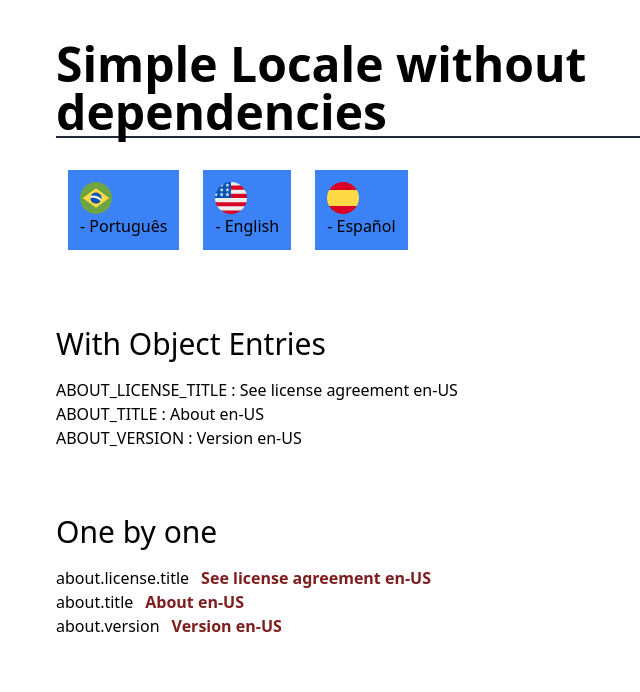
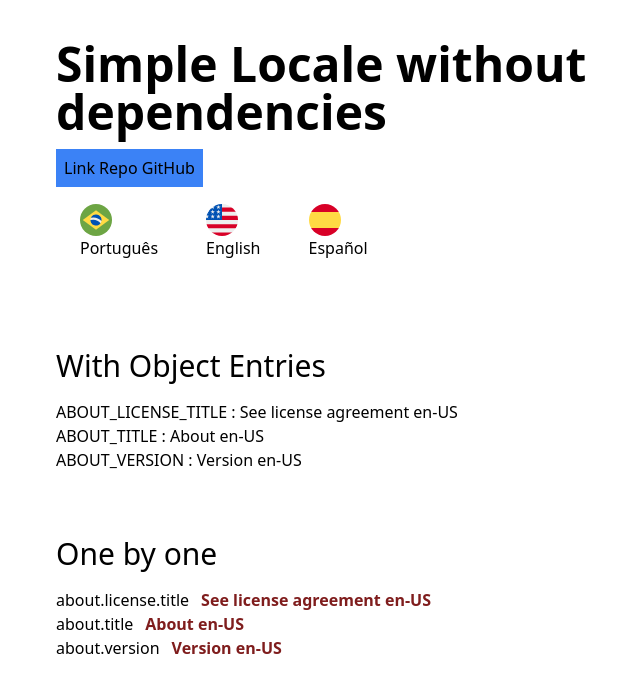
Before and after one commit to scalarerp/simple_intl, a React (Vite) app: page / in a window 1280 px wide. Shown: the top 692 px of the page, without its empty margins (200-840 px from the left). Built offline with nearby package versions, Linux system fonts and the light colour scheme.

Commit message:
link to github

```diff
--- a/src/App.tsx
+++ b/src/App.tsx
@@ -17,20 +17,28 @@ const App = () => {
 
     return (
         <div className="mt-10 mx-auto max-w-3xl">
-            <h1 className="font-bold text-5xl mb-5 border-b-2 border-gray-800">
+            <h1 className="font-bold text-5xl mb-5 ">
                 Simple Locale without dependencies
             </h1>
+            <h4>
+                <a
+                    className="text-1xl p-2 bg-blue-500 mb-5"
+                    href="https://github.com/scalarerp/simple_intl"
+                >
+                    Link Repo GitHub
+                </a>
+            </h4>
 
             {locales.map(({ locale, name, icon }) => (
                 <button
                     key={locale}
-                    className="p-3 m-3 bg-blue-500"
+                    className="p-3 m-3 "
                     onClick={async () => {
                         await handleChangeLocaleAsync(locale)
                     }}
                 >
                     {icon}
-                    {'-'} {name}
+                    {name}
                 </button>
             ))}
 
```
